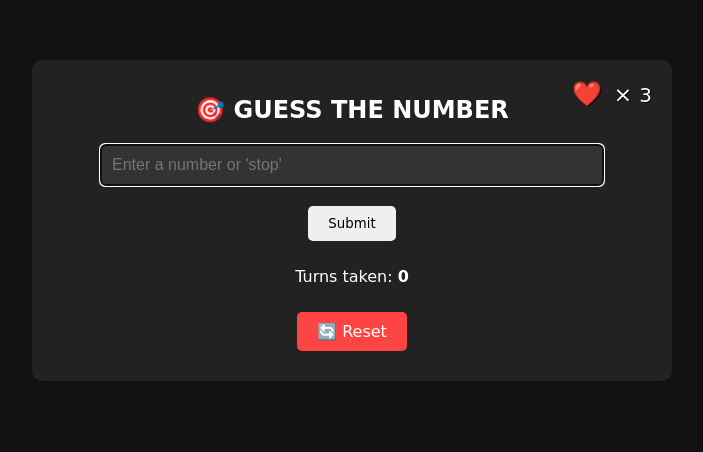
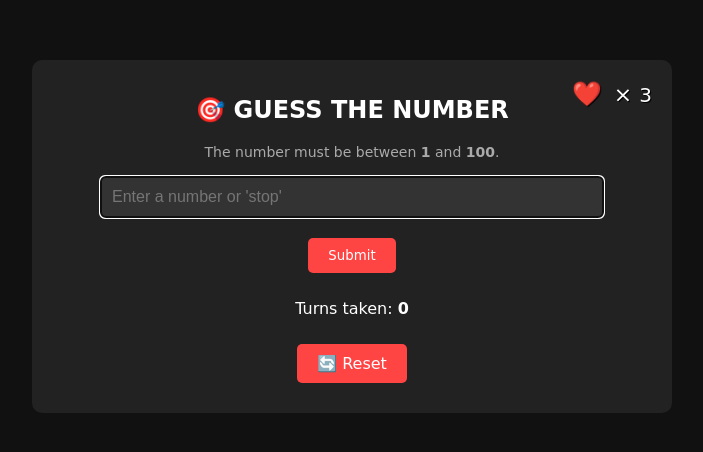
Before and after one commit to iosonobossof2022-netizen/gues-the-number-web1, a Flask app: page / in a window 1280 px wide. Shown: the top 452 px of the page, without its empty margins (288-991 px from the left). Run offline with Flask 3, Linux system fonts and the light colour scheme.

Commit message:
changed submit button collor

```diff
--- a/static/style.css
+++ b/static/style.css
@@ -1,6 +1,6 @@
 body {
   background-color: #111;
-  color: #fff;
+  color: #ffffff;
   font-family: 'Press Start 2P', cursive;
   margin: 0;
   padding: 0;
@@ -42,6 +42,10 @@ button, .reset-button, .retry-button {
   margin: 10px 5px;
   cursor: pointer;
 }
+button[type="submit"] {
+  background-color: #ff4444;
+  color: white;
+}
 
 .reset-button {
   background-color: #ff4444;
@@ -72,3 +76,10 @@ button, .reset-button, .retry-button {
 .count {
   font-size: 20px;
 }
+
+.hint {
+  font-size: 14px;
+  color: #aaa;
+  margin-bottom: 10px;
+  font-family: 'Press Start 2P', cursive;
+}
--- a/templates/index.html
+++ b/templates/index.html
@@ -9,8 +9,9 @@
     <div id="game-container">
         {% include '_lives_display.html' %}
 
-        <h1 class="pixel-text">🎯 GUESS THE NUMBER</h1>
-        <p>{{ feedback }}</p>
+<h1 class="pixel-text">🎯 GUESS THE NUMBER</h1>
+<p class="hint">The number must be between <strong>1</strong> and <strong>100</strong>.</p>
+<p>{{ feedback }}</p>
 
         <form method="POST">
             <input type="text" name="guess" placeholder="Enter a number or 'stop'" autofocus>
```
